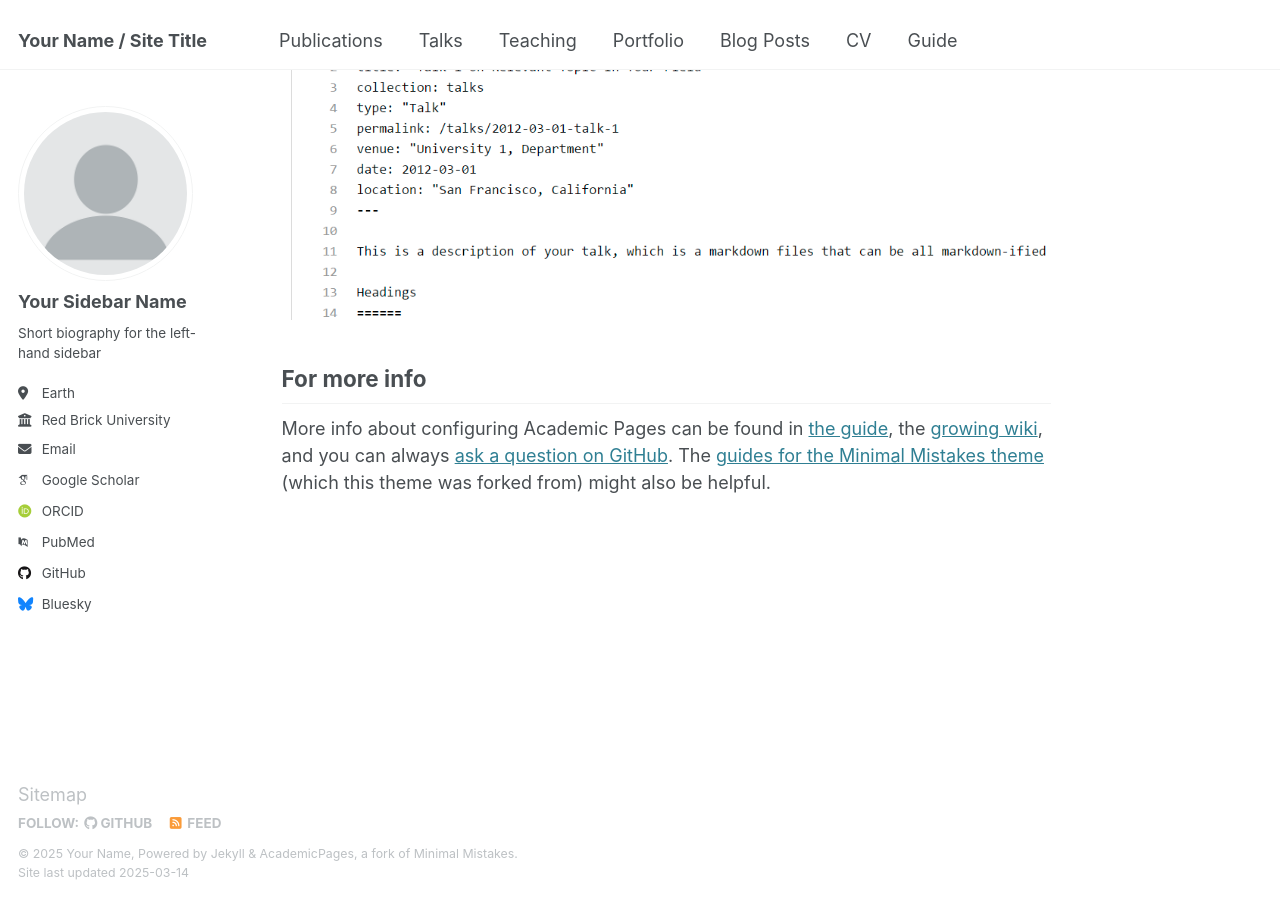
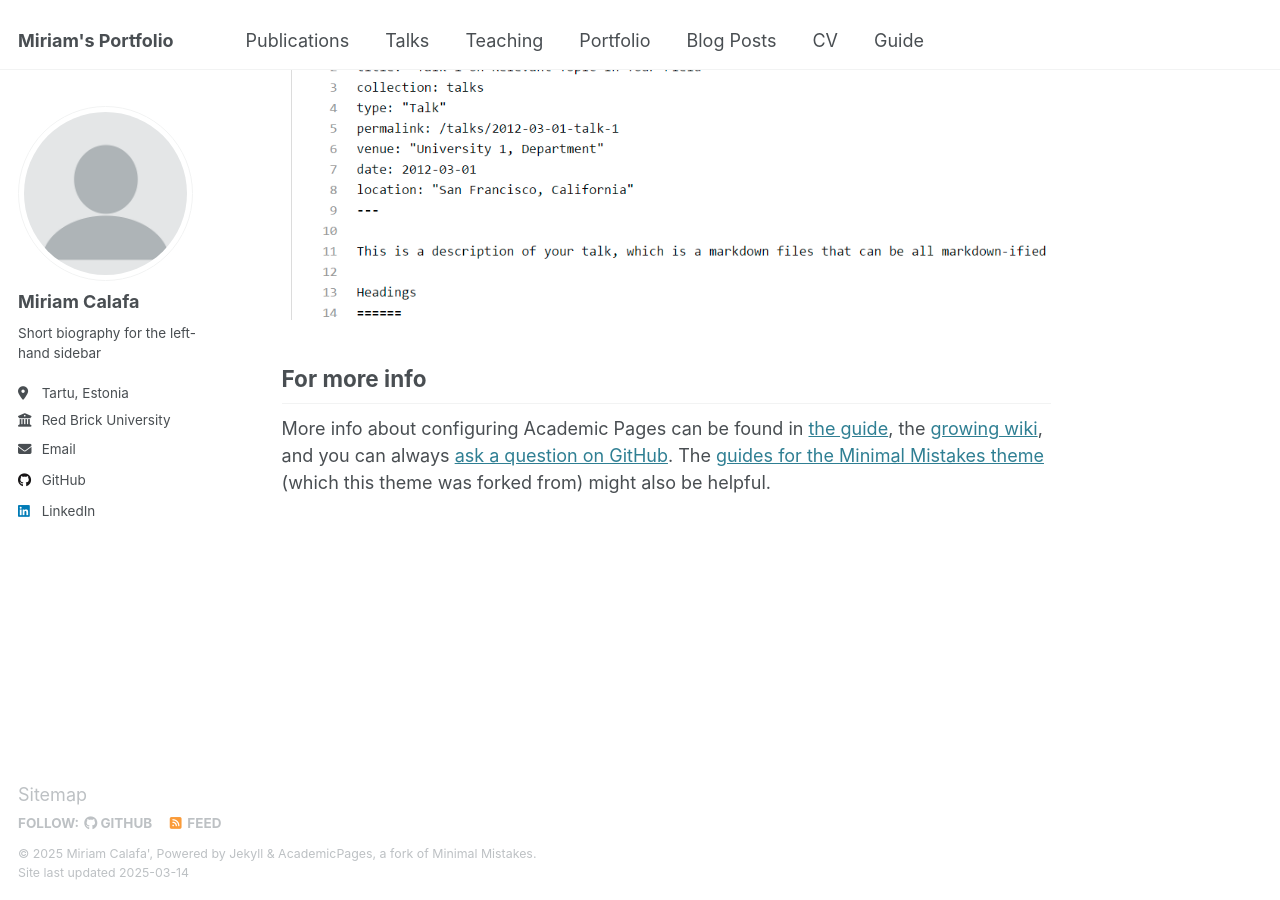
Before and after one commit to MiriamCalafa/MiriamCalafa.github.io, a Jekyll site: the page built from _pages/about.md, in a window 1280 px wide and 900 px high, scrolled down 2642 px. Built offline with Jekyll 4.4.1, drawn with Linux system fonts in a browser that asks for light colours; some web fonts are replaced.

Commit message:
Update _config.yml

```diff
--- a/_config.yml
+++ b/_config.yml
@@ -9,13 +9,13 @@
 # Basic Site Settings
 locale                   : "en-US"
 site_theme               : "default"
-title                    : "Your Name / Site Title"
+title                    : "Miriam's Portfolio"
 title_separator          : "-"
-name                     : &name "Your Name"
+name                     : &name "Miriam Calafa'"
 description              : &description "personal description"
-url                      : https://academicpages.github.io # the base hostname & protocol for your site e.g. "https://[your GitHub username].github.io"
+url                      : https://miriamcalafa.github.io # the base hostname & protocol for your site e.g. "https://[your GitHub username].github.io"
 baseurl                  : "" # the subpath of your site, e.g. "/blog"
-repository               : "academicpages/academicpages.github.io"
+repository               : "MiriamCalafa/MiriamCalafa.github.io"
 
 # Site Author - The following control what appear as part of the author content on the side bar.
 #               If a field is blank the icon and link will not appear, otherwise it will be shown.
@@ -23,21 +23,21 @@ repository               : "academicpages/academicpages.github.io"
 author:
   # Biographic information
   avatar           : "profile.png"
-  name             : "Your Sidebar Name"
+  name             : "Miriam Calafa"
   pronouns         : # example: "she/her"
   bio              : "Short biography for the left-hand sidebar"
-  location         : "Earth"
+  location         : "Tartu, Estonia"
   employer         : "Red Brick University"
   uri              : # URL
-  email            : "none@example.org"
+  email            : "Miriamcalafa00@gmail.com"
 
   # Academic websites
   arxiv            : # URL - Update with the correct link to your profile
-  googlescholar    : "https://scholar.google.com/citations?user=PS_CX0AAAAAJ"
+  googlescholar    :
   impactstory      : # URL
-  orcid            : "http://orcid.org/yourorcidurl"
+  orcid            :
   semantic         : # URL
-  pubmed           : "https://www.ncbi.nlm.nih.gov/pubmed/?term=john+snow"
+  pubmed           :
   researchgate     : # URL
   scopus           : # URL
 
@@ -45,12 +45,12 @@ author:
   bitbucket        : # Username - Update with your username on the site
   codepen          : # Username
   dribbble         : # Username
-  github           : "academicpages"
+  github           : "MiriamCalafa"
   kaggle           : # Username
   stackoverflow    : # User number or user number and name (i.e., use "1" or "1/jeff-atwood")
 
   # Social media
-  bluesky          : "bsky.app" # Replace this with you Bluesky username
+  bluesky          :  # Replace this with you Bluesky username
   facebook         : # Username
   flickr           : # Username
   foursquare       : # Username
@@ -59,7 +59,7 @@ author:
   keybase          : # Username
   instagram        : # Username
   lastfm           : # Username
-  linkedin         : # Username
+  linkedin         : Miriam Calafa'
   mastodon         : # URL
   medium           : # URL
   pinterest        : # Username
```
